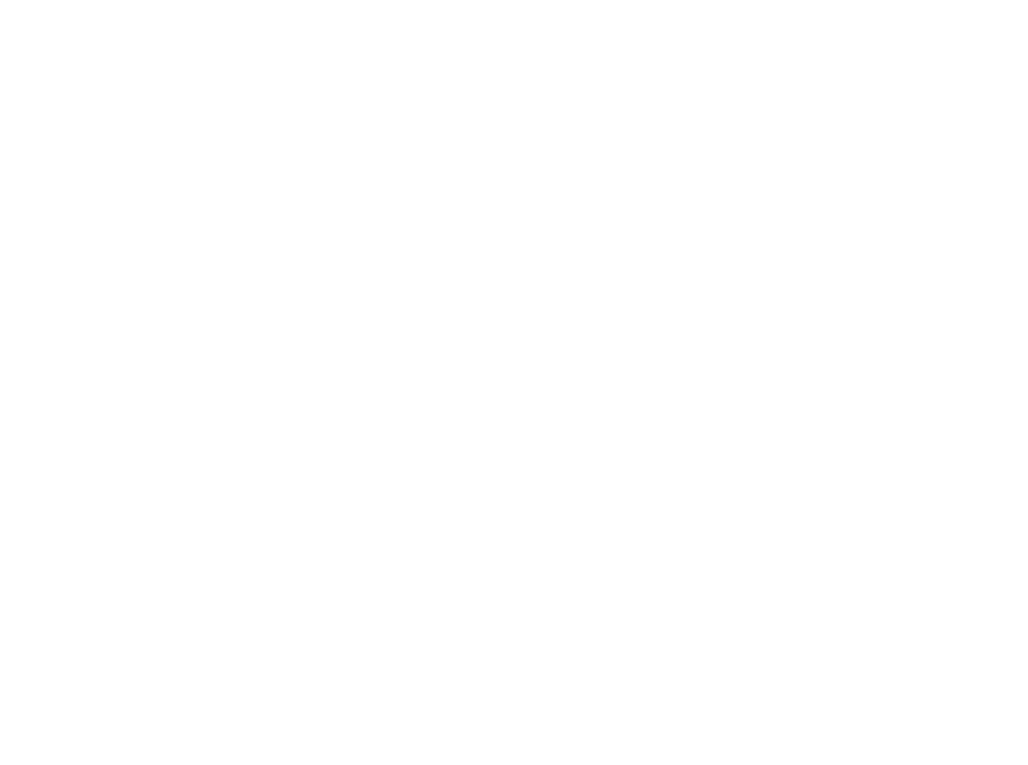
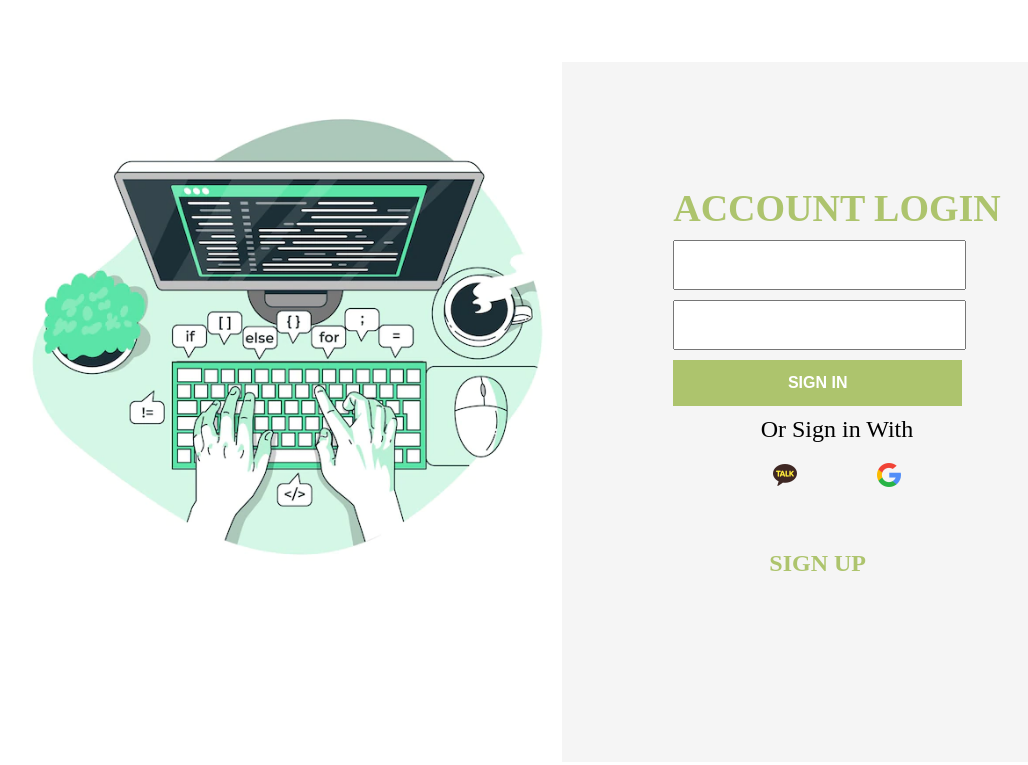
Before and after one commit to mooddddd/teamezo, a website: page front/views/user/login.html in a window 1280 px wide. Shown: the whole page, without its empty margins (78-1106 px from the left). Drawn offline with Linux system fonts and the light colour scheme.

Commit message:
feat:login.html / welcome.html / error.html html 구성 완료

```diff
--- a/front/public/css/root.css
+++ b/front/public/css/root.css
@@ -1,7 +1,7 @@
-:root{
-    --header: #ADC46D;
-    --footer: #526A7E;
-    --main: #FDFDFD;
+:root {
+    --header: #adc46d;
+    --footer: #526a7e;
+    --main: #fdfdfd;
     --fontColor: #2e2e2e;
 }
 
@@ -16,9 +16,10 @@ html {
 
 a {
     text-decoration: none;
-    color: var(--fontColor)
+    color: var(--fontColor);
 }
 
-ul, li {
+ul,
+li {
     list-style: none;
 }
--- /dev/null
+++ b/front/public/css/user/login.css
@@ -0,0 +1,99 @@
+#loginWrap {
+    width: 100%;
+    height: 100%;
+    /* background: silver; */
+}
+
+#loginWrap > #loginForm {
+    display: flex;
+    width: 120rem;
+    height: 82.4rem;
+    align-items: center;
+    margin: 0 auto;
+    padding: 5rem;
+    box-sizing: border-box;
+    /* background: magenta; */
+}
+
+#loginWrap > #loginForm > #loginLeft {
+    width: 60rem;
+    height: 70rem;
+    background-image: url('../../img/KakaoTalk_20230130_151918359.webp');
+    background-size: contain;
+    background-repeat: no-repeat;
+}
+
+#loginWrap > #loginForm > #loginRight {
+    display: flex;
+    flex-wrap: wrap;
+    flex-direction: column;
+    justify-content: center;
+    align-content: center;
+    width: 60rem;
+    height: 70rem;
+    background: #f5f5f5;
+}
+
+#loginRight > #loginRightSub > h1 {
+    font-size: 3.8rem;
+    text-align: center;
+    color: #adc46d;
+}
+
+#loginRight > #loginInputForm > form > input {
+    display: block;
+    width: 28.9rem;
+    height: 4.6rem;
+    margin-top: 1rem;
+    margin-bottom: 1rem;
+    /* border: none; */
+}
+
+#loginRight > #loginInputForm > form > button {
+    display: block;
+    width: 28.9rem;
+    height: 4.6rem;
+    margin-top: 1rem;
+    margin-bottom: 1rem;
+    border: none;
+    background: #adc46d;
+    color: #ffffff;
+    font-weight: bold;
+    font-size: 1.6rem;
+}
+
+#loginRight > #loginApi {
+    display: flex;
+    align-items: center;
+    flex-direction: column;
+}
+
+#loginRight > #loginApi > p {
+    font-size: 2.4rem;
+}
+
+#loginRight > #loginApi > #loginApiImg {
+    display: flex;
+    width: 28.9rem;
+    justify-content: space-evenly;
+    margin-top: 2rem;
+}
+
+#loginRight > #loginApi > #loginApiImg > a > img {
+    width: 2.4rem;
+    height: 2.4rem;
+}
+
+#loginRight > #loginSignUp {
+    width: 28.9rem;
+    height: 15rem;
+    display: flex;
+    justify-content: center;
+    align-items: center;
+}
+
+#loginRight > #loginSignUp > a {
+    font-size: 2.4rem;
+    font-weight: bold;
+    color: #adc46d;
+}
--- a/front/views/user/login.html
+++ b/front/views/user/login.html
@@ -0,0 +1,42 @@
+<!DOCTYPE html>
+<html lang="en">
+    <head>
+        <meta charset="UTF-8" />
+        <meta http-equiv="X-UA-Compatible" content="IE=edge" />
+        <meta name="viewport" content="width=device-width, initial-scale=1.0" />
+        <title>Document</title>
+        <link rel="stylesheet" href="../../public/css/root.css" />
+        <link rel="stylesheet" href="../../public/css/user/login.css" />
+    </head>
+    <body>
+        <div id="loginWrap">
+            <div id="loginForm">
+                <div id="loginLeft">
+                    <!-- Background image -->
+                </div>
+                <div id="loginRight">
+                    <div id="loginRightSub">
+                        <h1>ACCOUNT LOGIN</h1>
+                    </div>
+                    <div id="loginInputForm" class="loginBackground">
+                        <form action="login.html" method="post">
+                            <input type="text" name="userId" />
+                            <input type="password" name="userPw" />
+                            <button type="submit">SIGN IN</button>
+                        </form>
+                    </div>
+                    <div id="loginApi">
+                        <p>Or Sign in With</p>
+                        <div id="loginApiImg">
+                            <a href="#"><img src="../../public/img/loginKakao.png" /></a>
+                            <a href="#"><img src="../../public/img/loginGoogle.png" /></a>
+                        </div>
+                    </div>
+                    <div id="loginSignUp">
+                        <a href="#">SIGN UP</a>
+                    </div>
+                </div>
+            </div>
+        </div>
+    </body>
+</html>
```
Also changed, not shown: front/public/css/user/error.css (added, +63 -0 lines), front/public/css/user/welcome.css (added, +80 -0 lines), front/views/error.html (+28 -0 lines), front/views/user/welcome.html (+34 -0 lines), front/public/img/loginGoogle.png (added), front/public/img/loginKakao.png (added).
